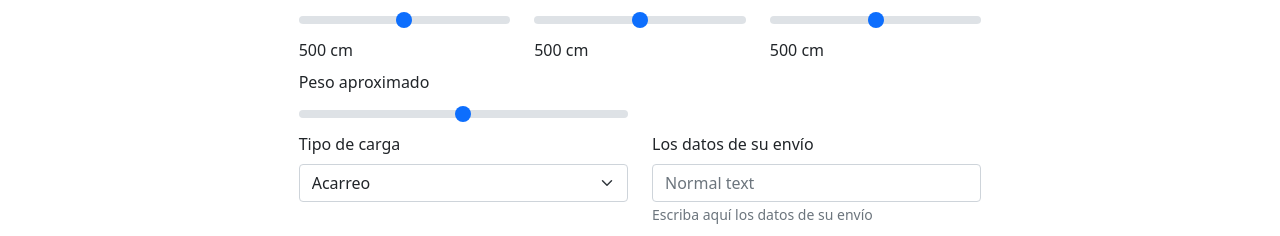
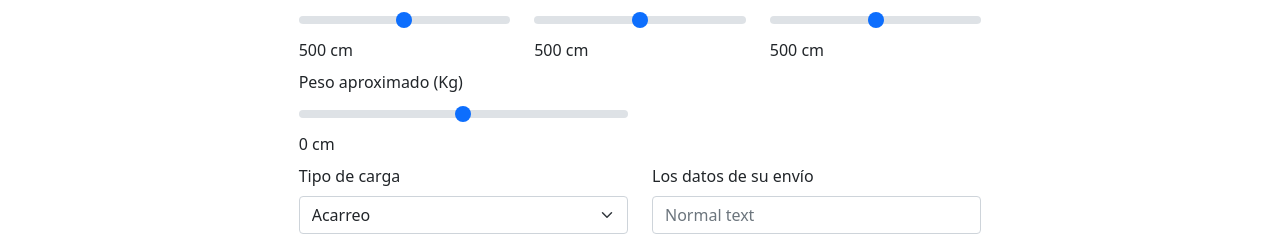
Before and after one commit to chtellez/ENVIOS-Y-CONTRAENVIOS-DE-CARGA-C4G35WEB-PROYECTOG4, a React (Create React App) app in the folder front/: page /crear_oferta in a window 1280 px wide. Shown: the part 486-722 px from the top of the page. Built offline with nearby package versions, Linux system fonts and the light colour scheme.

Commit message:
Poniendo valores a los range

```diff
--- a/front/src/pages/CrearOferta.jsx
+++ b/front/src/pages/CrearOferta.jsx
@@ -82,6 +82,14 @@ class CrearOferta extends React.Component {
     lbl.innerHTML = valor + " cm";
   }
 
+  manejadorChangePeso(){
+    const lbl = document.getElementById("LblPeso");
+    const range = document.getElementById("Peso");
+    const valor = range.value;
+    lbl.innerHTML = valor + " Kg";
+  }
+
+
   render() {
     return (
       <>
@@ -156,9 +164,12 @@ class CrearOferta extends React.Component {
               <Col xs={0} lg={2}  >
               </Col>
               <Col>
+
+
                 <Form.Group controlId="Peso">
-                  <Form.Label>Peso aproximado</Form.Label>
+                  <Form.Label>Peso aproximado (Kg)</Form.Label>
                   <Form.Range />
+                  <Form.Label id="LblAlto">0 cm</Form.Label>
                 </Form.Group>
               </Col>
               <Col xs={6}  >
```
